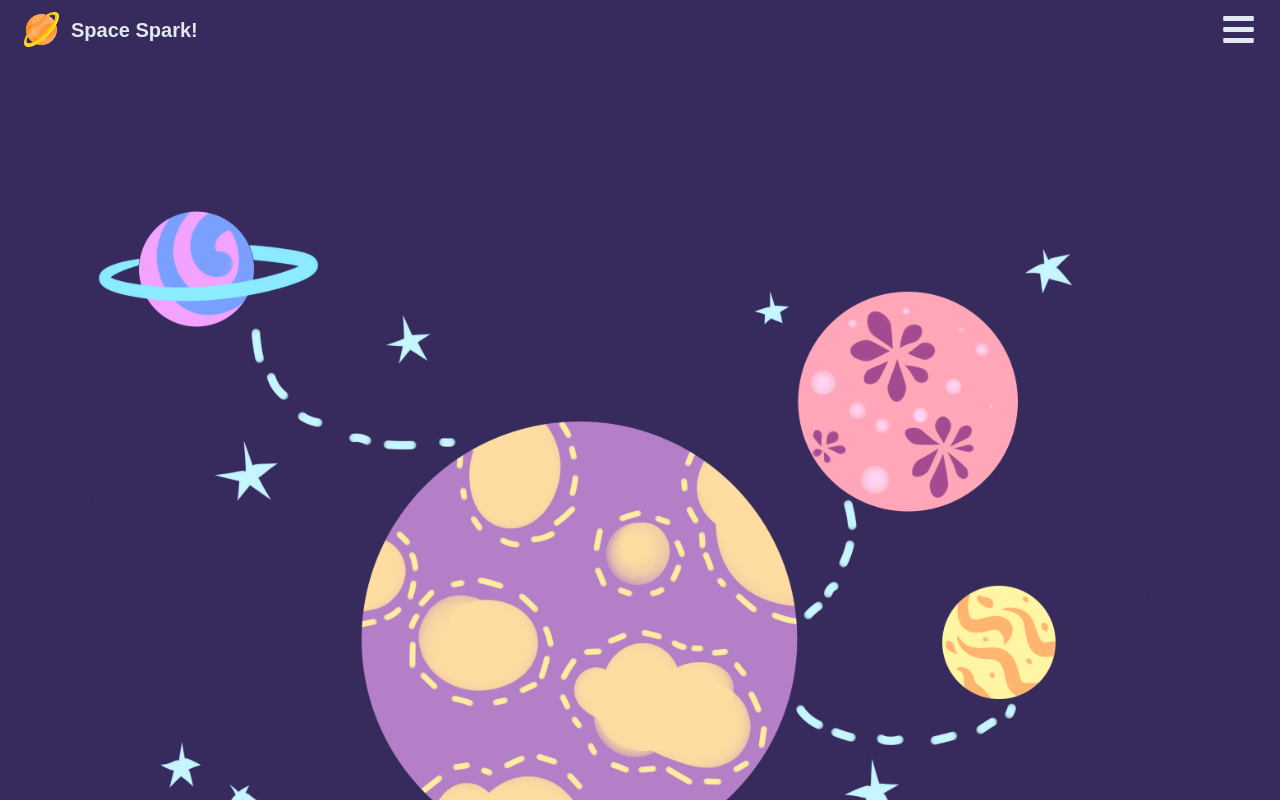
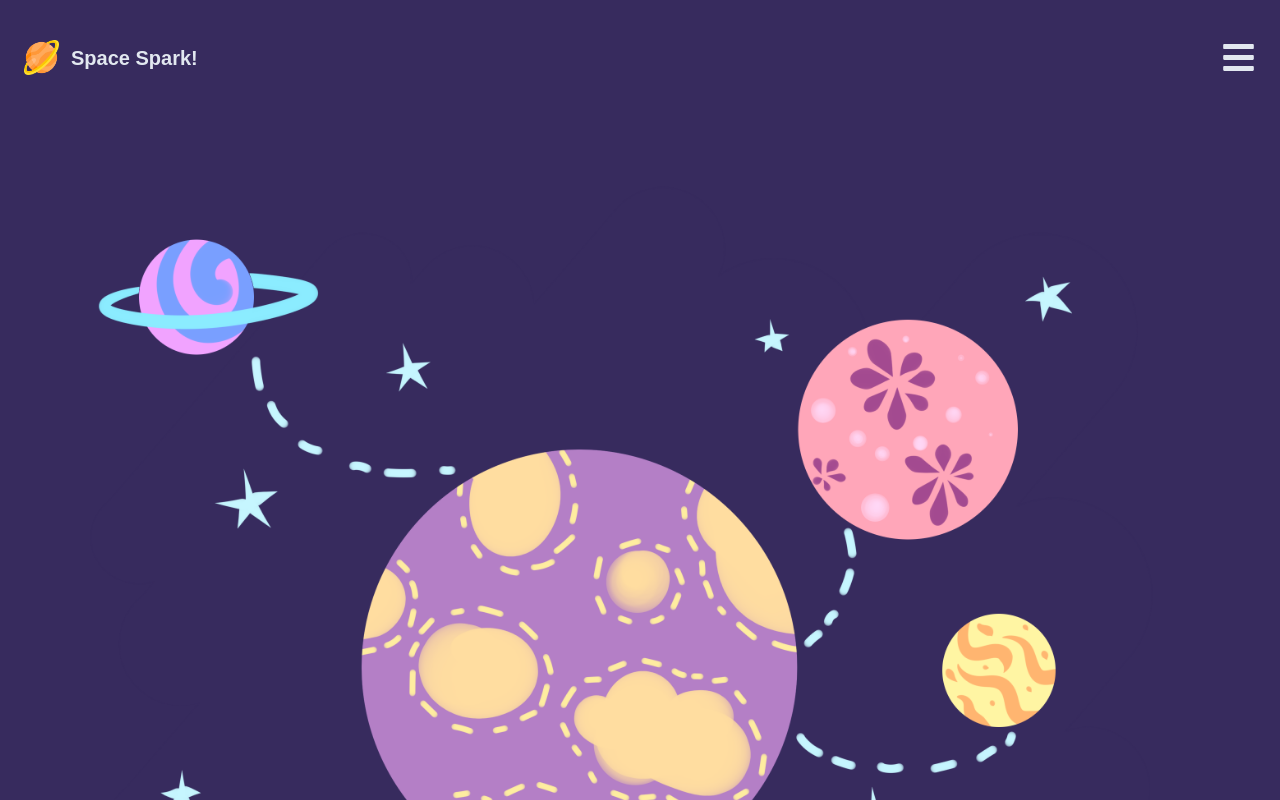
Before and after one commit to TheHarshKadam/tailwindcssLandingPage, a React (Vite) app: page / in a window 1280 px wide. Shown: the top 800 px of the page. Built offline with nearby package versions, Linux system fonts and the light colour scheme; a web font is replaced by a local one.

Commit message:
minor changes

```diff
--- a/src/App.jsx
+++ b/src/App.jsx
@@ -4,7 +4,7 @@
 
 function App() {
   return (
-    <div className="bg-myIndigo min-h-screen px-6 py-3 flex flex-col gap-16">
+    <div className="bg-myIndigo min-h-screen px-6 py-3 flex flex-col gap-16 md:py-10 md:px-13 md: justify-between">
       <Header/>
       <Body/>
       <Footer/>
```
